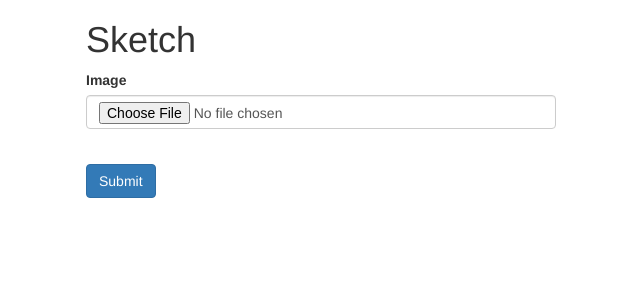
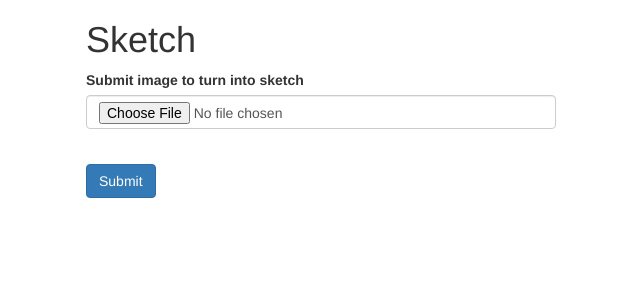
Before and after one commit to turtleship69/Portrait-to-sketch, a Flask app: page / in a window 1280 px wide. Shown: the top 300 px of the page, without its empty margins (319-959 px from the left). Run offline with Flask 2, Linux system fonts and the light colour scheme; parts of the project's set-up code (start-up, migrations or seed data) failed here and were passed over; some libraries are stand-ins or nearby versions.

Commit message:
improve UI

```diff
--- a/templates/index.html
+++ b/templates/index.html
@@ -24,7 +24,7 @@
     <h1>Sketch</h1>
     <form action="/sketch" method="post" enctype="multipart/form-data">
         <div class="form-group">
-            <label for="image">Image</label>
+            <label for="image">Submit image to turn into  sketch</label>
             <input type="file" class="form-control" id="image" name="image">
         </div>
         <button type="submit" class="btn btn-primary">Submit</button>
```
